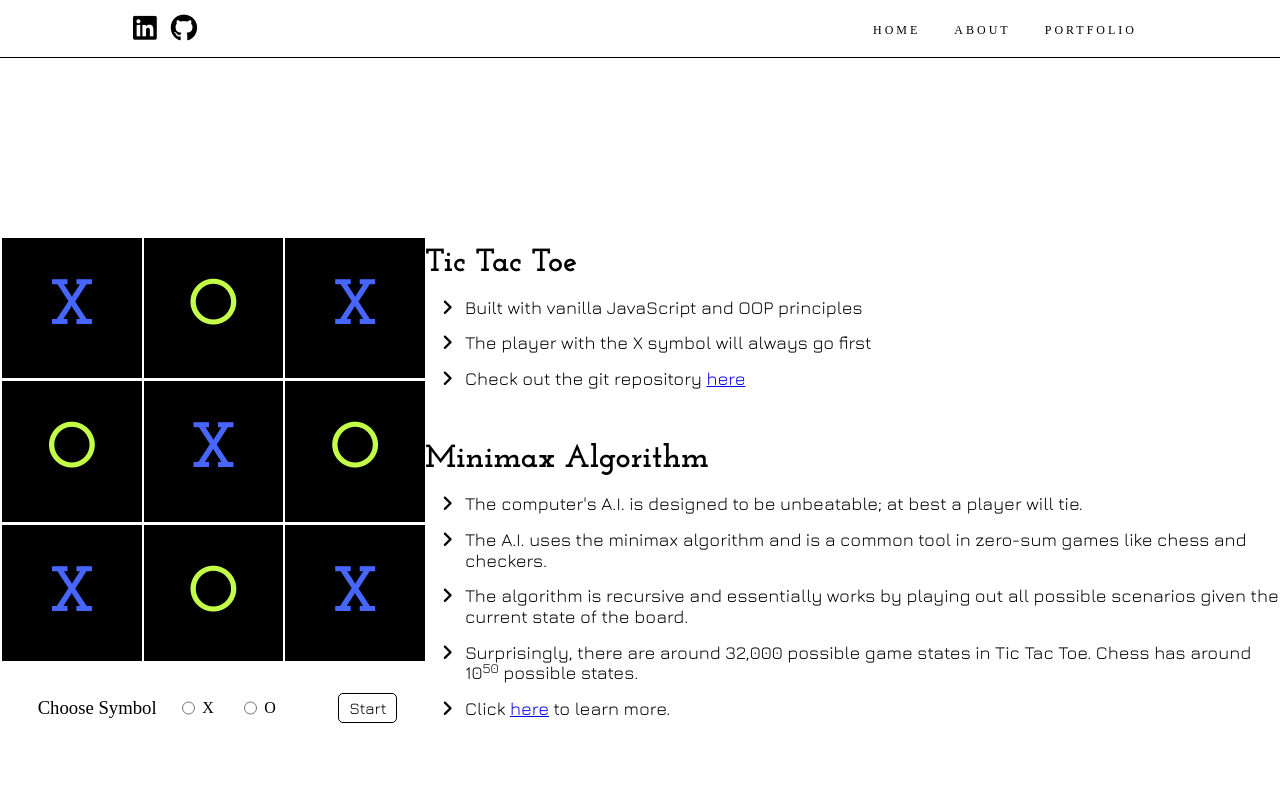
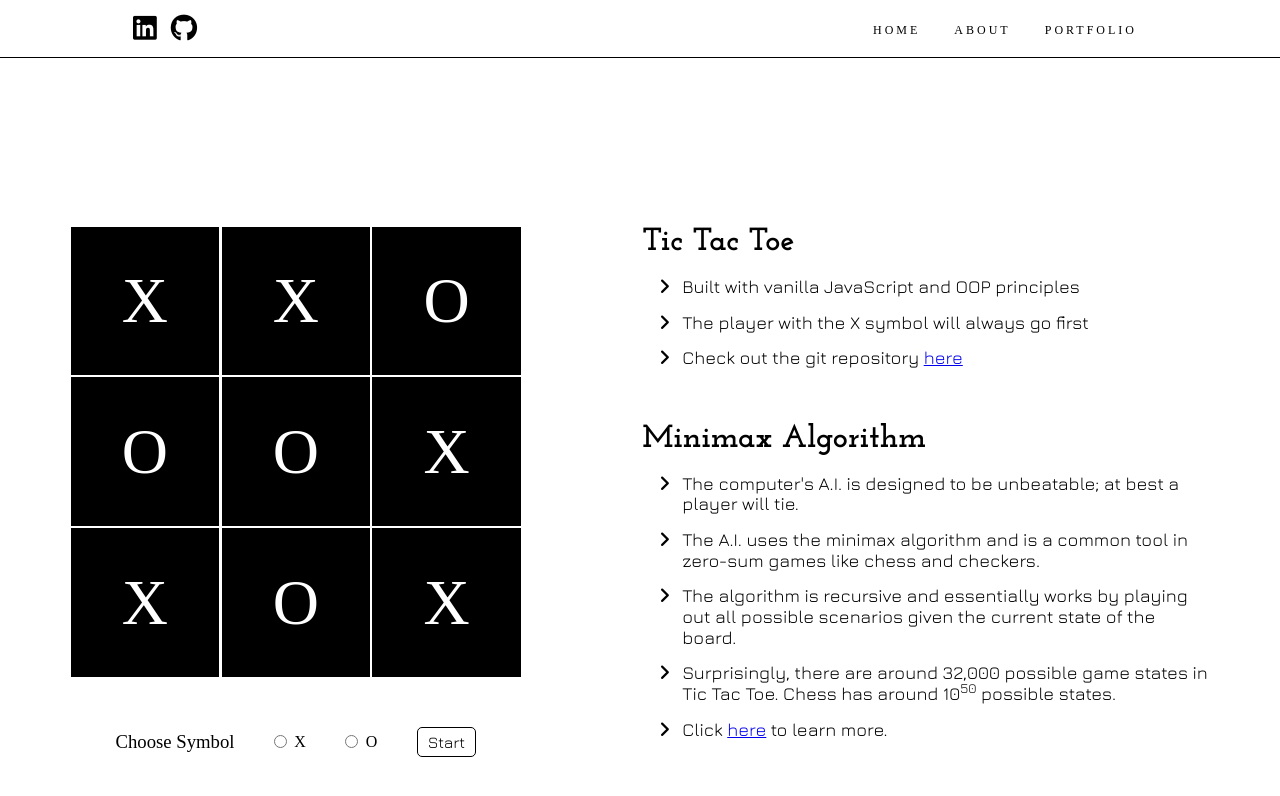
Before and after one commit to amfische/amfische.github.io, a Jekyll site: the page built from _portfolio/tictactoe.html, in a window 1280 px wide. Shown: the top 796 px of the page. Built offline with Jekyll 4.4.1, drawn with Linux system fonts in a browser that asks for light colours; nearby versions of some CDN libraries; some web fonts are replaced.

Commit message:
tictactoe is using css-grid and cleaned up stylesheet

```diff
--- a/_portfolio/tictactoe.html
+++ b/_portfolio/tictactoe.html
@@ -8,7 +8,7 @@ collections: porfolio
 
 		<div class="display">
 
-			<div id="board">
+<!-- 			<div id="board">
 				<div class="board-row">
 					<div class="board-space 1-3 six" id="6">X</div>
 					<div class="board-space 2-3 seven" id="7">O</div>
@@ -24,9 +24,20 @@ collections: porfolio
 					<div class="board-space 2-1 one" id="1">O</div>
 					<div class="board-space 3-1 two" id="2">X</div>
 				</div>
+			</div> -->
+			<div id="board">
+				<div class="space">X</div>
+				<div class="space">X</div>
+				<div class="space">O</div>
+				<div class="space">O</div>
+				<div class="space">O</div>
+				<div class="space">X</div>
+				<div class="space">X</div>
+				<div class="space">O</div>
+				<div class="space">X</div>
 			</div>
 
-			<div id="controls">
+<!-- 			<div id="controls">
 				<div class="choose-symbol">
 					<h3>Choose Symbol</h3>
 					<div class="symbols">
@@ -34,6 +45,12 @@ collections: porfolio
 						<label><input type="radio" name="symbol" class="o"><span>O</span></label>
 					</div>
 				</div>
+				<button class="start">Start</button>
+			</div> -->
+			<div id="controls">
+				<h3>Choose Symbol</h3>
+				<label><input type="radio" name="symbol" class="x"><span>X</span></label>
+				<label><input type="radio" name="symbol" class="o"><span>O</span></label>
 				<button class="start">Start</button>
 			</div>
 
--- /dev/null
+++ b/assets/_sass/old-tictactoe.scss
@@ -0,0 +1,204 @@
+#tictactoe {
+	padding: 10px;
+	margin: 50px 0px;
+}
+#tictactoe .display {
+
+	/*display: flex;
+	flex-direction: column;
+	align-items: center;
+	margin: 7.5em 0px;*/
+
+	#board {
+		display: grid;
+		grid-gap: .15em;
+		grid-template-columns: repeat(3, 1fr);
+		grid-template-rows: repeat(3, 8em);
+		margin-bottom: 50px;
+		/*width: 425px;
+		height: 425px;
+		background-color: #000;
+		margin-bottom: 2em;*/
+	}
+
+	#board .space {
+		display: flex;
+		justify-content: center;
+		align-items: center;
+		font-size: 4em;
+		background-color: black;
+		color: white;
+	}
+
+	.board-row {
+		width: 100%;
+		height: 33.333333%;
+		display: flex;
+		border: 1px solid #fff;
+	}
+
+	.board-space {
+		height: 100%;
+		width: 33.333333%;
+		border: 1px solid #fff;
+		font-family: 'Josefin Slab', serif;
+		font-size: 4em;
+		display: flex;
+		justify-content: center;
+		align-items: center;
+		user-select: none;
+		-webkit-user-select: none; /* Chrome/Safari */
+		-moz-user-select: none; /* Firefox */
+		-ms-user-select: none; /* IE10+ */
+	}
+
+	.board-space:hover {
+		background-color: #c3c3c3;
+		opacity: 0.5;
+		cursor: pointer;
+	}
+
+	.zero, .two, .four, .six, .eight {
+		color: #4666FF;
+	}
+
+	.one, .three, .five, .seven, .nine {
+		color: #C2FF46;
+	}
+
+	#controls {
+		display: flex;
+		justify-content: space-around;
+		align-items: center;
+
+		.choose-symbol {
+			display: flex;
+			align-items: center;
+		}
+
+		h3 {
+			margin: 0px;
+			font-weight: 200;
+		}
+
+		label {
+	    width: 8%;
+	    display: flex;
+	    align-items: center;
+	    justify-content: space-between;
+		}
+
+		.symbols {
+			display: flex;
+			justify-content: space-around;
+		}
+
+		.symbols label {
+			margin: 0px 15px;
+			display: flex;
+		}
+
+		.symbols label:hover,
+		.symbols label input:hover {
+			cursor: pointer;
+		}
+
+		.symbols span {
+			padding-left: 7.5px;
+		}
+
+		button {
+			padding: 5px 10px;
+			background-color: #fff;
+			border: 1px solid black;
+			border-radius: 5px;
+			font-family: 'Jura', sans-serif;
+		}
+
+		button:hover {
+			cursor: pointer;
+		}
+	}
+}
+
+#tictactoe .description {
+
+	h1 {
+		margin-top: 1.15em;
+		margin-bottom: .25em;
+		font-weight: 100;
+		font-family: 'Josefin Slab', serif;
+	}
+
+	ul {
+		list-style: none;
+		padding: 0px;
+	}
+
+	li {
+		padding-bottom: 15px;
+		font-size: 18px;
+	    font-family: 'Jura', sans-serif;
+	    font-weight: 400;
+	}
+
+	/*li:before {
+		content: '\f105';
+		font-family: FontAwesome;
+		display: inline-block;
+		margin-left: -1em;
+		width: 1em;
+	}*/
+
+}
+
+@media only screen and (min-width: 576px) {
+	#tictactoe .game-board #board {
+		width: 525px;
+		height: 525px;
+	}
+}
+
+@media only screen and (min-width: 1200px) {
+	#tictactoe {
+		display: flex;
+		align-items: center;
+		justify-content: space-around;
+	}
+
+	#tictactoe .game-board {
+		margin: 0px;
+		#board {
+			width: 450px;
+			height: 450px;
+		}
+	}
+
+	#tictactoe .game-description {
+		width: 43%;
+	}
+
+}
+
+@media only screen and (min-width: 1650px) {
+	#tictactoe .game-board {
+
+		#board {
+			width: 725px;
+			height: 725px;
+		}
+
+		#controls h3,
+		#controls button {
+			font-size: 1.75em;
+		}
+
+		#controls .symbols label {
+			align-items: center;
+		}
+
+		#controls .symbols span {
+			font-size: 1.33em;
+		}
+	}
+}
--- a/assets/_sass/tictactoe.scss
+++ b/assets/_sass/tictactoe.scss
@@ -1,85 +1,49 @@
+#tictactoe {
+	padding: 10px;
+	margin: 50px 0px;
+}
+
 #tictactoe .display {
-	display: flex;
-	flex-direction: column;
-	align-items: center;
-	margin: 7.5em 0px;
+	margin-bottom: 100px;
 
 	#board {
-		width: 425px;
-		height: 425px;
-		background-color: #000;
-		margin-bottom: 2em;
-	}
-
-	.board-row {
-		width: 100%;
-		height: 33.333333%;
-		display: flex;
-		border: 1px solid #fff;
-	}
-
-	.board-space {
-		height: 100%;
-		width: 33.333333%;
-		border: 1px solid #fff;
-		font-family: 'Josefin Slab', serif;
-		font-size: 4em;
+		display: grid;
+		grid-gap: .15em;
+		grid-template-columns: repeat(3, 1fr);
+		grid-template-rows: repeat(3, 1fr);
+		height: 400px;
+		margin-bottom: 50px;
+		.space {
 			display: flex;
 			justify-content: center;
 			align-items: center;
-		user-select: none;
-		-webkit-user-select: none; /* Chrome/Safari */
-		-moz-user-select: none; /* Firefox */
-		-ms-user-select: none; /* IE10+ */
+			font-size: 4em;
+			background-color: black;
+			color: white;
+			&:hover {
+				cursor: pointer;
+				color: yellow;
 			}
-
-	.board-space:hover {
-		background-color: #c3c3c3;
-		opacity: 0.5;
-		cursor: pointer;
 		}
-
-	.zero, .two, .four, .six, .eight {
-		color: #4666FF;
 	}
-
-	.one, .three, .five, .seven, .nine {
-		color: #C2FF46;
-	}
+	.zero, .two, .four, .six, .eight { color: #4666FF; }
+	.one, .three, .five, .seven, .nine { color: #C2FF46; }
 
 	#controls {
 		display: flex;
-		justify-content: space-between;
+		justify-content: space-around;
 		align-items: center;
-		width: 87%;
-
-		.choose-symbol {
-			display: flex;
-			align-items: center;
-		}
 
 		h3 {
-			margin: 0px 10px;
+			margin: 0px;
 			font-weight: 200;
 		}
 
-		.symbols {
+		label {
+	    width: 8%;
 	    display: flex;
-			justify-content: space-around;
-		}
-
-		.symbols label {
-			margin: 0px 15px;
-			display: flex;
-		}
-
-		.symbols label:hover,
-		.symbols label input:hover {
-			cursor: pointer;
-		}
-
-		.symbols span {
-			padding-left: 7.5px;
+	    align-items: center;
+	    justify-content: space-between;
 		}
 
 		button {
@@ -88,10 +52,7 @@
 			border: 1px solid black;
 			border-radius: 5px;
 			font-family: 'Jura', sans-serif;
-		}
-
-		button:hover {
-			cursor: pointer;
+			&:hover { cursor: pointer; }
 		}
 	}
 }
@@ -101,6 +62,7 @@
 	h1 {
 		margin-top: 1.15em;
 		margin-bottom: .25em;
+		text-align: center;
 		font-weight: 100;
 		font-family: 'Josefin Slab', serif;
 	}
@@ -108,6 +70,7 @@
 	ul {
 		list-style: none;
 		padding: 0px;
+		text-align: center;
 	}
 
 	li {
@@ -115,6 +78,10 @@
 		font-size: 18px;
     font-family: 'Jura', sans-serif;
     font-weight: 400;
+	}
+
+	.fa-li {
+		position: initial;
 	}
 
 	/*li:before {
@@ -127,36 +94,46 @@
 
 }
 
-@media only screen and (min-width: 576px) {
-	#tictactoe .game-board #board {
-		width: 525px;
-		height: 525px;
+@media (min-width: 768px) {
+	#tictactoe .display {
+		#board {
+			width: 450px;
+			height: 450px;
+			margin: auto;
+		}
+		#controls {
+			width: 400px;
+			margin: 25px auto;
 		}
 	}
 
-@media only screen and (min-width: 1200px) {
+}
+
+@media (min-width: 1200px) {
 	#tictactoe {
 		display: flex;
 		align-items: center;
 		justify-content: space-around;
+		margin: 0px;
 	}
 
-	#tictactoe .game-board {
+	#tictactoe .display {
 		margin: 0px;
-		#board {
-			width: 450px;
-			height: 450px;
-		}
+		#board { margin: 50px auto; }
 	}
 
-	#tictactoe .game-description {
-		width: 43%;
+	#tictactoe .description {
+		width: 45%;
+		h1 { text-align: left; }
+		ul { text-align: left; }
+		.fa-li { position: absolute; }
 	}
 
 }
 
-@media only screen and (min-width: 1650px) {
-	#tictactoe .game-board {
+/* need to test at work */
+@media (min-width: 1650px) {
+	#tictactoe .display {
 
 		#board {
 			width: 725px;
```
Lines whose indentation alone changed are shown as unchanged.
